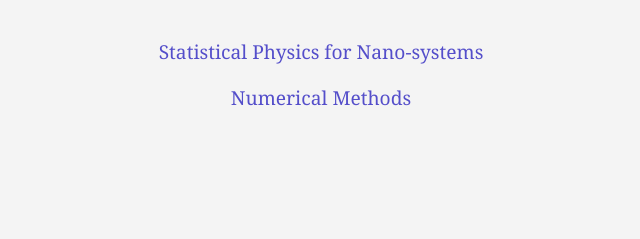
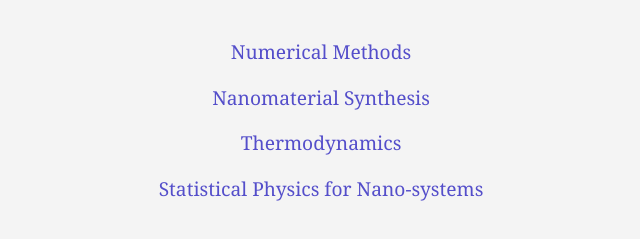
Before and after one commit to nano-library/nano-library.github.io, a plain HTML site: page index.html in a window 1280 px wide. Shown: the part 147-386 px from the top of the page, without its empty margins (319-959 px from the left). Drawn offline with Linux system fonts and the light colour scheme.

Commit message:
New Subject folders and rough draft

```diff
--- a/index.html
+++ b/index.html
@@ -18,8 +18,10 @@
         </section>
 
         <section class="links">
+            <a href="https://nano-library.github.io/fundamentals/index.html#numerical-methods">Numerical Methods</a>
+            <a href="https://nano-library.github.io/fundamentals/index.html#nanomaterials-synthesis">Nanomaterial Synthesis</a>
+            <a href="https://nano-library.github.io/fundamentals/index.html#thermodynamics">Thermodynamics</a>
             <a href="https://nano-library.github.io/fundamentals/index.html#statistical-physics-for-nano-systems">Statistical Physics for Nano-systems</a>
-            <a href="https://nano-library.github.io/fundamentals/index.html#numerical-methods">Numerical Methods</a>
         </section>
 
         <footer>
```
